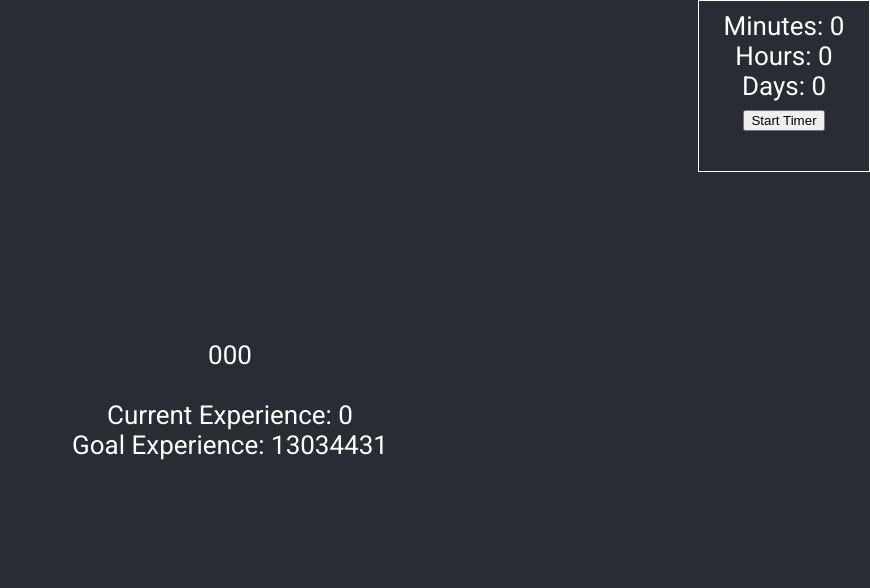
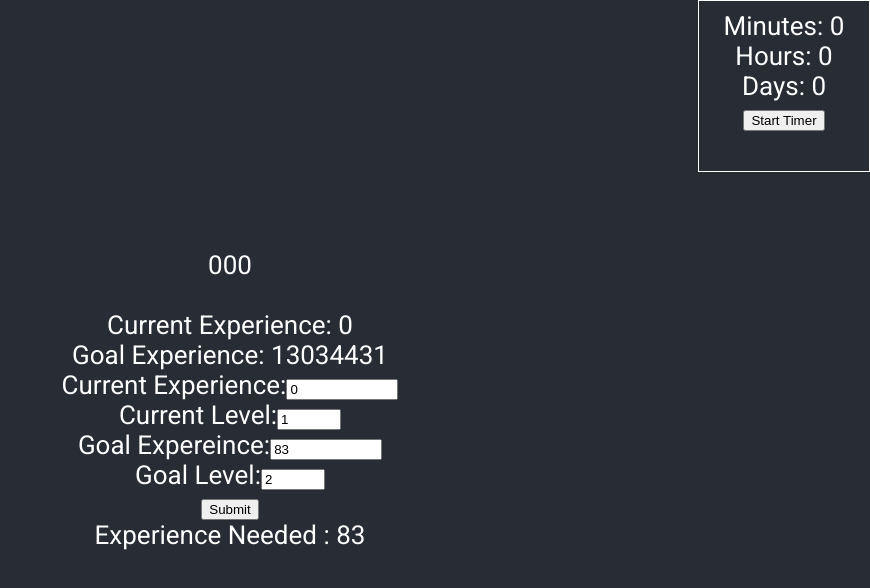
Before and after one commit to DanielLChapman/FarmingCalculator, a React (Create React App) app in the folder farming-calculator/: page / in a window 1280 px wide. Shown: the top 588 px of the page, without its empty margins (410-1280 px from the left). Built offline with nearby package versions, Linux system fonts and the light colour scheme.

Commit message:
Input fields for experience

```diff
--- a/farming-calculator/src/App.js
+++ b/farming-calculator/src/App.js
@@ -5,6 +5,7 @@ import {generateLevel } from './function';
 
 //plants
 import TimeCalculations from './components/TimeCalculation';
+import ExperienceView from './components/ExperienceView';
 
 class App extends Component {
 
@@ -110,6 +111,8 @@ class App extends Component {
               currentExperience={this.state.currentExperience}
               goalExperience={this.state.goalExperience}
               />
+
+            <ExperienceView />
           </section>
         </main>
 
--- /dev/null
+++ b/farming-calculator/src/components/ExperienceView.js
@@ -0,0 +1,94 @@
+import React, { Component } from 'react';
+
+import {generateLevel } from '../function';
+
+class ExperienceView extends Component {
+    constructor(props) {
+        super(props);
+        this.state = {
+            currentExperience: 0,
+            currentLevel: 1,
+            goalExperience: 83,
+            goalLevel: 2,
+            experienceNeeded: 83,
+        }
+    }
+
+    handleChange = (e) => {
+        let state = this.state;
+        let target = parseInt(e.target.value, 10);
+        state[e.target.name] = target;
+        let r;
+
+        if (e.target.name.includes('Experience')) {
+            r = generateLevel(target, false);
+        } else {
+            r = generateLevel(target, true);
+        }
+
+        if (e.target.name.includes('current')) {
+            state.currentExperience = r.currentExperience;
+            state.currentLevel = r.currentLevel;
+        } else {
+            state.goalExperience = r.currentExperience;
+            state.goalLevel = r.currentLevel;
+        }
+
+        let a = state.goalExperience - state.currentExperience;
+        a >= 0 ? state.experienceNeeded = a : state.experienceNeeded = 0;
+
+        console.log(state.experienceNeeded);
+
+        this.setState({...state});
+
+    }
+
+    render() {
+        return (
+            <section>
+                <label>
+                    Current Experience:
+                    <input type="number"
+                        name="currentExperience"
+                        value={this.state.currentExperience}
+                        onChange={this.handleChange}
+                        min="0"
+                        max="200000000" />
+                </label><br />
+                <label>
+                    Current Level:
+                    <input type="number"
+                        name="currentLevel"
+                        value={this.state.currentLevel}
+                        onChange={this.handleChange}
+                        min="1"
+                        max="200" />
+                </label><br />
+                <label>
+                    Goal Expereince:
+                    <input type="number"
+                        name="goalExperience"
+                        value={this.state.goalExperience}
+                        onChange={this.handleChange}
+                        min="0"
+                        max="200000000" />
+                </label><br />
+                <label>
+                    Goal Level:
+                    <input type="number"
+                        name="goalLevel"
+                        value={this.state.goalLevel}
+                        onChange={this.handleChange}
+                        min="2"
+                        max="200" />
+                </label><br />
+                <button>Submit</button>
+
+                <br />
+                Experience Needed : {this.state.experienceNeeded}
+            </section>
+        );
+    }
+}
+
+export default ExperienceView;
--- a/farming-calculator/src/function.js
+++ b/farming-calculator/src/function.js
@@ -27,50 +27,9 @@ export const generateLevel = (experience, level = false) => {
         returnObject.currentExperience = experience;
         break;
     }
-
-
-
-
-    if (lvl >= minlevel)
-        console.log('Level ' + lvl + ' - ' + output + ' xp');
     previousOutput = output;
     output = Math.floor(points / 4);
     }
-
-/*     let lowExperience = 0;
-    let output = 0;
-    let minlevel = 2;
-    let maxlevel = 200;
-
-
-
-    for (let lvl = 1; lvl <= maxlevel; lvl++)
-    {
-      lowExperience += Math.floor(lvl + 300 * Math.pow(2, lvl / 7.));
-
-      output = Math.floor(lowExperience / 4);
-
-      if (level && lvl === experience) {
-          returnObject.currentLevel = experience;
-          returnObject.currentExperience = output;
-          break;
-      } else {
-          if (lowExperience >= experience) {
-            returnObject.currentLevel = previousObject.lvl;
-            returnObject.currentExperience = experience;
-            break;
-          }
-      }
-      if (lvl >= minlevel)
-        console.log('Level ' + lvl + " : " + output);
-
-      previousObject = {
-          lowExperience,
-          lvl
-      }
-
-    }
-   */
     return returnObject;
 
 }
```
